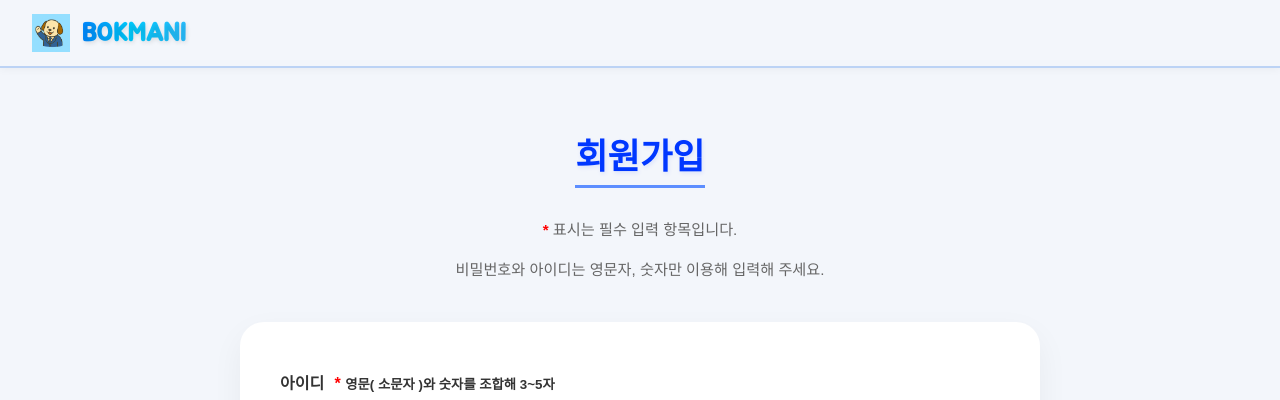
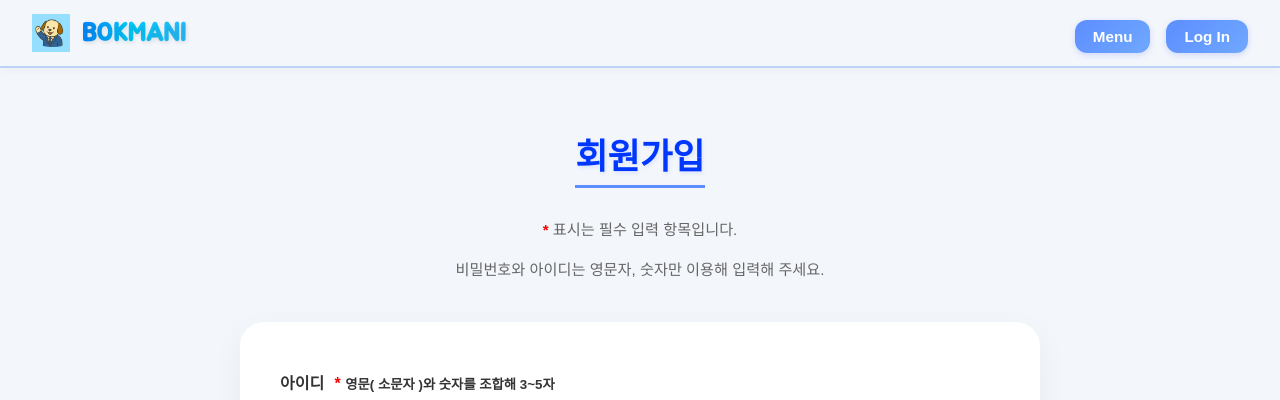
Before and after one commit to OpenSource-SW-Project-2025-1/Project001, a Django app: page /accounts/signup/ in a window 1280 px wide. Shown: the top 400 px of the page. Run offline with Django 4.2, Linux system fonts and the light colour scheme; some web fonts are replaced.

Commit message:
feat: add menu button to login and signup pages

```diff
--- a/templates/accounts/login.html
+++ b/templates/accounts/login.html
@@ -2,6 +2,8 @@
 {% extends 'base.html' %}
 {% load static %}
 {% block content %}
+    {% include 'accounts/menu.html' %}
+
 <main class="main login-page">
   <div class="login-container">
     <h2 class="login-title">로그인</h2>
--- a/templates/accounts/signup.html
+++ b/templates/accounts/signup.html
@@ -1,6 +1,7 @@
 {% extends 'base.html' %}
 {% load static %}
 {% block content %}
+    {% include 'accounts/menu.html' %}
 
     <main class="main">
         <h2 class="login-title">회원가입</h2>
```
